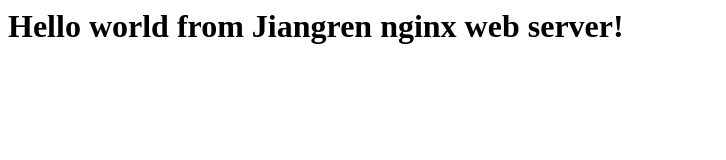
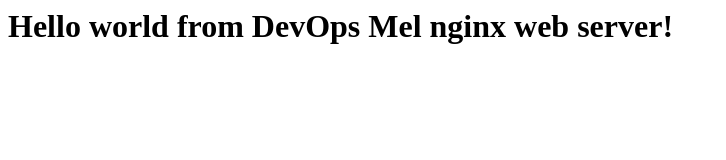
Before and after one commit to DevOpsMell/Wk2_docker, a plain HTML site: page web-nginx/index.html in a window 1280 px wide. Shown: the whole page, without its empty margins (0-726 px from the left). Drawn offline with Linux system fonts and the light colour scheme.

Commit message:
Modified index.html

```diff
--- a/web-nginx/index.html
+++ b/web-nginx/index.html
@@ -1 +1 @@
-<h1>Hello world from Jiangren nginx web server!</h1>
+<h1>Hello world from DevOps Mel nginx web server!</h1>
```
